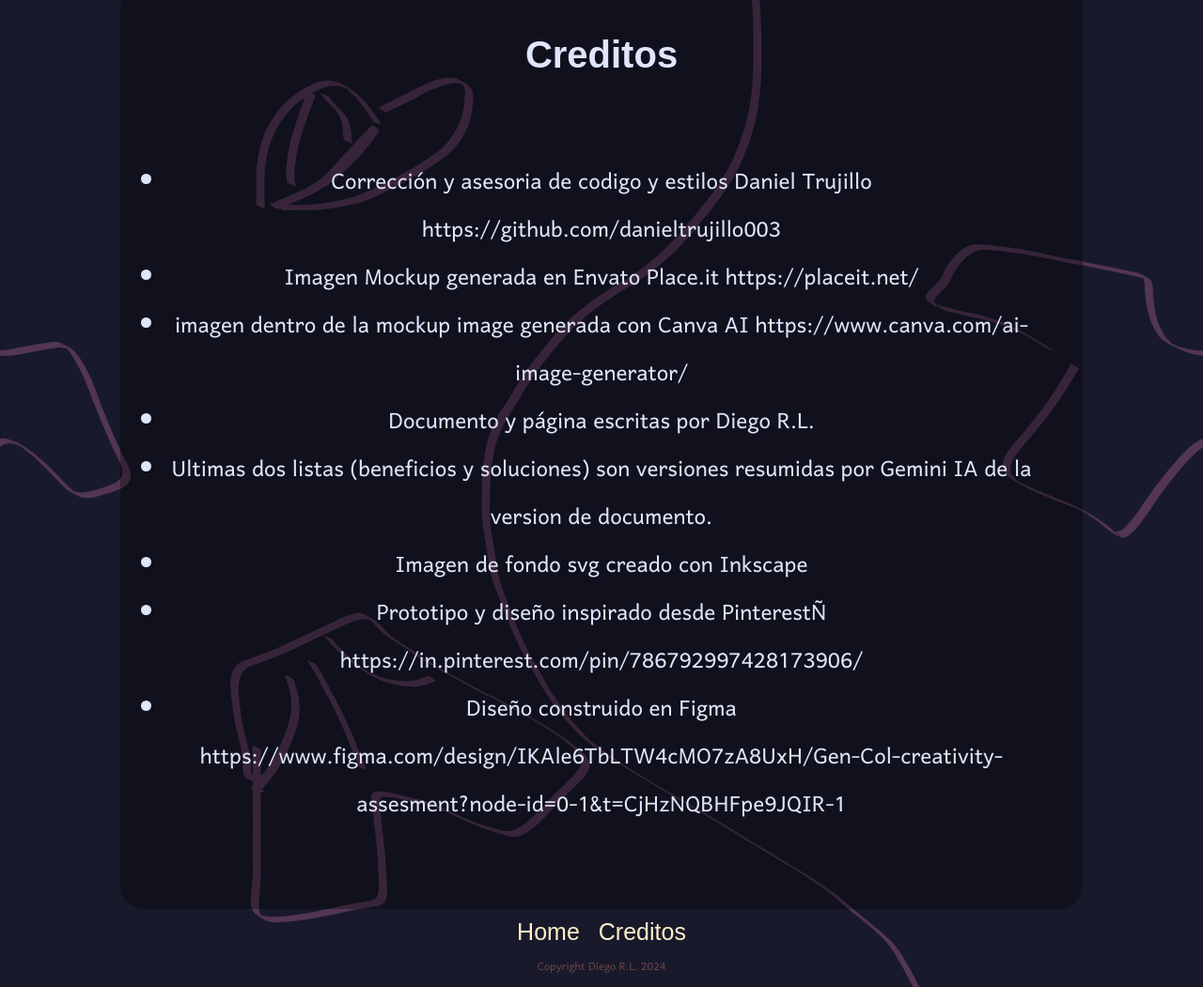
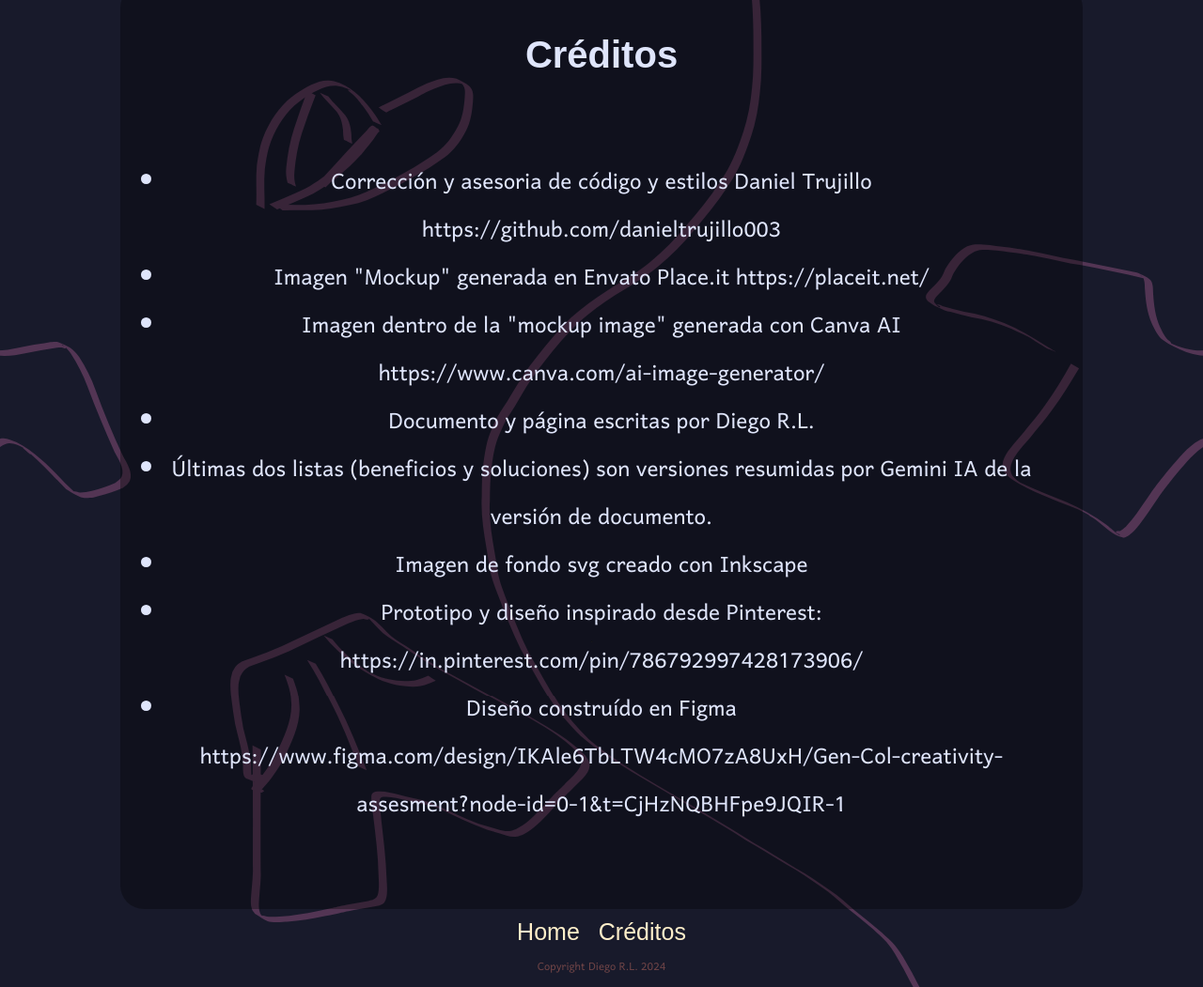
Before and after one commit to DRojasLey/roper-io, a plain HTML site: page credits.html in a window 1280 px wide. Shown: the part 146-1197 px from the top of the page at 94% size. Drawn offline with nearby package versions, Linux system fonts and the light colour scheme; a web font is replaced by a local one.

Commit message:
correcciones ortograficas

```diff
--- a/credits.html
+++ b/credits.html
@@ -47,22 +47,22 @@
         </div>
         <div class="card-style2">
             <div class="card-title-single-style">
-                <h4>Creditos</h4>
+                <h4>Créditos</h4>
             </div>
             <div class="card-paragraph-style">
                 <ul>
-                    <li>Corrección y asesoria de codigo y estilos Daniel Trujillo https://github.com/danieltrujillo003
+                    <li>Corrección y asesoria de código y estilos Daniel Trujillo https://github.com/danieltrujillo003
                     </li>
-                    <li>Imagen Mockup generada en Envato Place.it https://placeit.net/</li>
-                    <li>imagen dentro de la mockup image generada con Canva AI https://www.canva.com/ai-image-generator/
+                    <li>Imagen "Mockup" generada en Envato Place.it https://placeit.net/</li>
+                    <li>Imagen dentro de la "mockup image" generada con Canva AI https://www.canva.com/ai-image-generator/
                     </li>
                     <li>Documento y página escritas por Diego R.L.</li>
-                    <li>Ultimas dos listas (beneficios y soluciones) son versiones resumidas por Gemini IA de la version
+                    <li>Últimas dos listas (beneficios y soluciones) son versiones resumidas por Gemini IA de la versión
                         de documento.</li>
                     <li>Imagen de fondo svg creado con Inkscape</li>
-                    <li>Prototipo y diseño inspirado desde PinterestÑ https://in.pinterest.com/pin/786792997428173906/
+                    <li>Prototipo y diseño inspirado desde Pinterest: https://in.pinterest.com/pin/786792997428173906/
                     </li>
-                    <li>Diseño construido en Figma
+                    <li>Diseño construído en Figma
                         https://www.figma.com/design/IKAle6TbLTW4cMO7zA8UxH/Gen-Col-creativity-assesment?node-id=0-1&t=CjHzNQBHFpe9JQIR-1
                     </li>
                 </ul>
@@ -76,7 +76,7 @@
 <footer class="footer">
     <nav class="bottom-menu">
         <p class="menu-element-bot"><a href="index.html">Home</a></p>
-        <p class="menu-element-bot"><a href="credits.html">Creditos</a></p>
+        <p class="menu-element-bot"><a href="credits.html">Créditos</a></p>
     </nav>
     <p class="Copyright">Copyright Diego R.L. 2024</p>
 </footer>
```
Also changed, not shown: doc.html (+5 -5 lines), index.html (+1 -1 lines).
